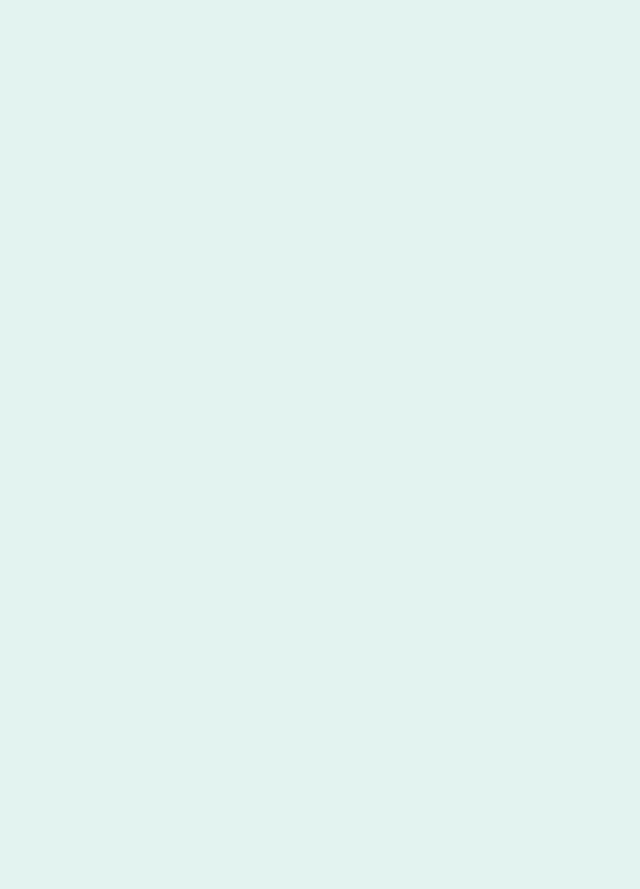
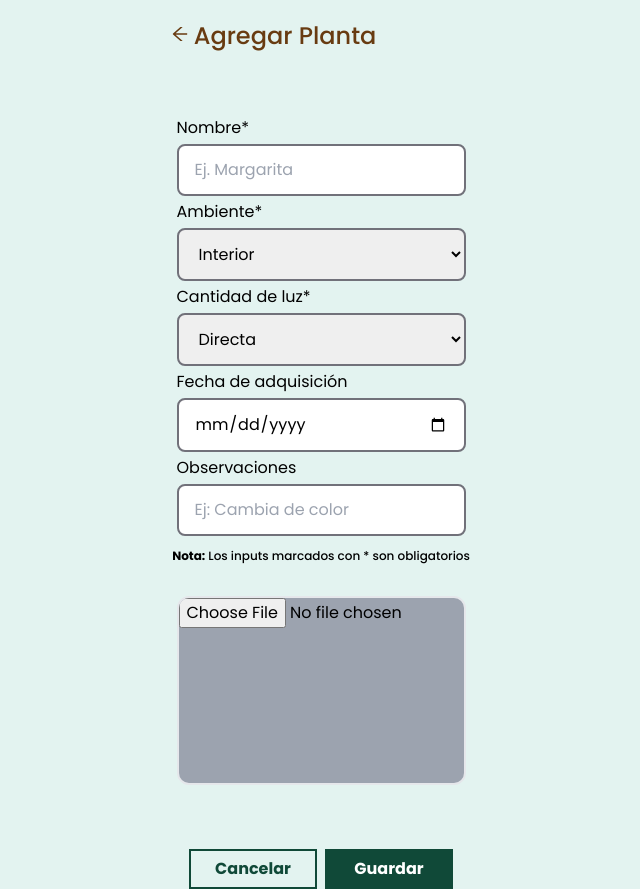
Before and after one commit to No-Country/S11-19-ft-php-next, a Next.js app in the folder client/app/: page /plants/addplant in a window 1280 px wide. Before the commit this address had no page. Shown: the whole page, without its empty margins (319-959 px from the left). Before the commit the page ends 800 px from the top, so only its background shows below. Built offline with nearby package versions, Linux system fonts and the light colour scheme.

Commit message:
uso de react hook form para validar el formulario de Add Plant

```diff
--- a/client/app/src/app/plants/addplant/page.tsx
+++ b/client/app/src/app/plants/addplant/page.tsx
@@ -1,10 +1,17 @@
+"use client";
 import React from "react";
-import Header from "@/components/header";
+import { useForm } from "react-hook-form";
 import { AiOutlineArrowLeft } from "react-icons/ai";
 import Link from "next/link";
 function AddPlant() {
+	const { register, handleSubmit } = useForm();
 	return (
-		<section className="bg-background flex flex-col items-center  min-h-screen">
+		<section
+			onSubmit={handleSubmit((data) => {
+				console.log(data);
+			})}
+			className="bg-background flex flex-col items-center  min-h-screen"
+		>
 			<div className="flex flex-col ">
 				<div className="flex  mb-16">
 					<div className="flex items-baseline gap-1 text-marron-oscuro">
@@ -15,7 +22,7 @@ function AddPlant() {
 							<AiOutlineArrowLeft size="20px" />
 						</Link>
 
-						<h2 className="text-3xl mr-24 mt-5   font-medium">
+						<h2 className="text-2xl mr-24 mt-5   font-medium">
 							Agregar Planta
 						</h2>
 					</div>
@@ -25,6 +32,7 @@ function AddPlant() {
 						<label htmlFor="nombre">Nombre*</label>
 						<input
 							type="name"
+							{...register("nombre")}
 							required
 							id="nombre"
 							className="px-4 py-3 w-[289px] border-2 rounded-lg border-zinc-500 focus:outline-none focus:border-[#2DD4BF]"
@@ -35,37 +43,39 @@ function AddPlant() {
 						</label>
 						<select
 							id="ambiente"
+							{...register("ambiente")}
 							name="ambiente"
 							required
 							className="px-4 py-3 w-[289px] border-2 rounded-lg border-zinc-500 focus:outline-none focus:border-[#2DD4BF]"
 						>
-							<option value="opcion1"> Interior</option>
-							<option value="opcion2"> Exterior</option>
+							<option value="interior"> Interior</option>
+							<option value="exterior"> Exterior</option>
 						</select>
 						<label htmlFor="luz">Cantidad de luz*</label>
 						<select
 							id="luz"
-							name="luz"
 							required
+							{...register("luz")}
 							className="px-4 py-3 w-[289px] border-2 rounded-lg border-zinc-500 focus:outline-none focus:border-[#2DD4BF]"
 						>
-							<option value="opcion1"> Directa</option>
-							<option value="opcion2"> Indirecta</option>
-							<option value="opcion2"> Sombra</option>
+							<option value="directa"> Directa</option>
+							<option value="indirecta"> Indirecta</option>
+							<option value="sombra"> Sombra</option>
 						</select>
 
 						<label htmlFor="fecha-adquisicion">Fecha de adquisición</label>
 						<input
 							type="date"
+							{...register("fechaAdquisicion")}
 							required
-							id="fecha"
+							id="fechaAdquisicion"
 							className="px-4 py-3 w-[289px] border-2 rounded-lg  border-zinc-500 focus:outline-none focus:border-[#2DD4BF]"
 							placeholder="Ej. Margarita"
 						/>
 						<label htmlFor="observaciones">Observaciones</label>
 						<input
 							type="text"
-							required
+							{...register("observaciones")}
 							className="px-4 py-3 w-[289px] border-2 rounded-lg  border-zinc-500 focus:outline-none focus:border-[#2DD4BF]"
 							placeholder="Ej: Cambia de color"
 						/>
@@ -76,13 +86,12 @@ function AddPlant() {
 					</p>
 					<input
 						type="file"
-						required
+						{...register("file")}
 						id="nombre"
 						className=" w-[289px] mt-8 bg-gray-400 h-[189px] flex items-center  border-2 rounded-xl   focus:outline-none focus:border-[#2DD4BF]"
 						name="file"
 						placeholder="Ej: Cambia de color"
 					/>
-				</form>
 					<div className="flex justify-center gap-2">
 						<Link
 							href="/plants"
@@ -95,6 +104,7 @@ function AddPlant() {
 							Guardar
 						</button>
 					</div>
+				</form>
 			</div>
 		</section>
 	);
--- a/client/app/src/app/plants/layout.tsx
+++ b/client/app/src/app/plants/layout.tsx
@@ -1,17 +1,13 @@
-"use client"
+"use client";
 import { ReactElement, useContext } from "react";
 import { redirect } from "next/navigation";
 import { AuthContext } from "@/components/authcontext";
 
-
-
-
 const Layout = ({ children }: { children: ReactElement }) => {
-	const {userState, dispatchUser} =useContext(AuthContext)
-	console.log("userState en Layout",userState)
-	if(!userState.token) {
-		console.log("redirecciona")
-		redirect("/login")
+	const { userState, dispatchUser } = useContext(AuthContext);
+	console.log("userState en Layout", userState);
+	if (!userState.token) {
+		console.log("redirecciona");
 	}
 	return (
 		<>
--- a/client/app/src/components/PlantCard.tsx
+++ b/client/app/src/components/PlantCard.tsx
@@ -2,6 +2,8 @@ import Image from "next/image";
 import Link from "next/link";
 import React from "react";
 import { BiEdit, BiTrash } from "react-icons/bi";
+import ButtonDeletePlant from "./buttons/ButtonDeletePlant";
+import ButtonEditPlant from "./buttons/ButtonEditPlant";
 interface PlantCardProps {
 	PlantName: string;
 	PlantImg: string;
@@ -28,14 +30,8 @@ function PlantCard({
 			</div>
 			<div className="flex flex-col mx-2 text-lg mt-3 justify-between ml-7 ">
 				<div className="flex justify-end text-2xl text-primary  ">
-					<Link href="">
-						<BiTrash className="hover:text-secondary ease-in-out duration-300">
-							{" "}
-						</BiTrash>
-					</Link>
-					<Link href="">
-						<BiEdit className="hover:text-secondary ease-in-out duration-300"></BiEdit>
-					</Link>
+					<ButtonDeletePlant />
+					<ButtonEditPlant />
 				</div>
 				<h3 className="text-gray-800 font-medium">{PlantName}</h3>
 				<ul className="text-sm mt-3">
--- /dev/null
+++ b/client/app/src/components/buttons/ButtonDeletePlant.tsx
@@ -0,0 +1,14 @@
+"use client";
+import Link from "next/link";
+import React from "react";
+import { BiTrash } from "react-icons/bi";
+
+function ButtonDeletePlant() {
+	return (
+		<Link href="">
+			<BiTrash className="hover:text-secondary ease-in-out duration-300"></BiTrash>
+		</Link>
+	);
+}
+
+export default ButtonDeletePlant;
--- /dev/null
+++ b/client/app/src/components/buttons/ButtonEditPlant.tsx
@@ -0,0 +1,14 @@
+"use client"
+import Link from "next/link";
+import React from "react";
+import { BiEdit } from "react-icons/bi";
+
+function ButtonEditPlant() {
+	return (
+		<Link href="">
+			<BiEdit className="hover:text-secondary ease-in-out duration-300"></BiEdit>
+		</Link>
+	);
+}
+
+export default ButtonEditPlant;
```
Lines whose indentation alone changed are shown as unchanged.
